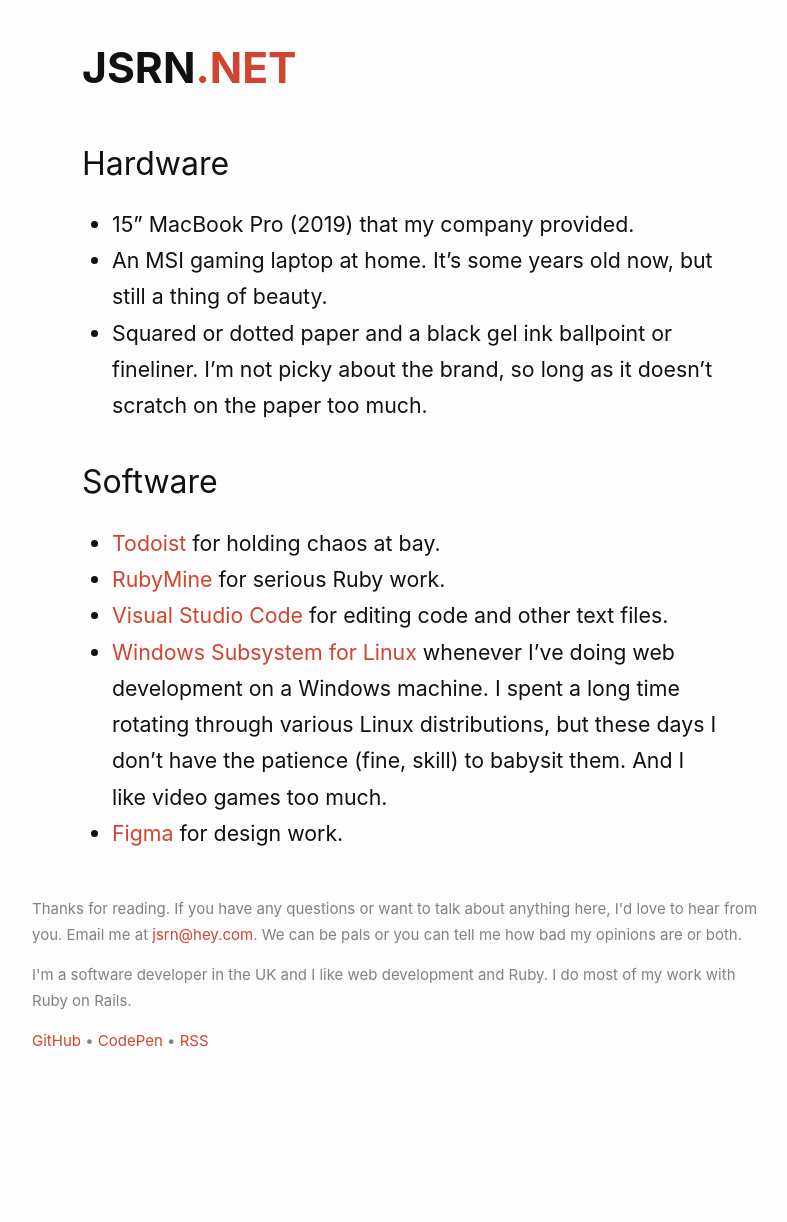
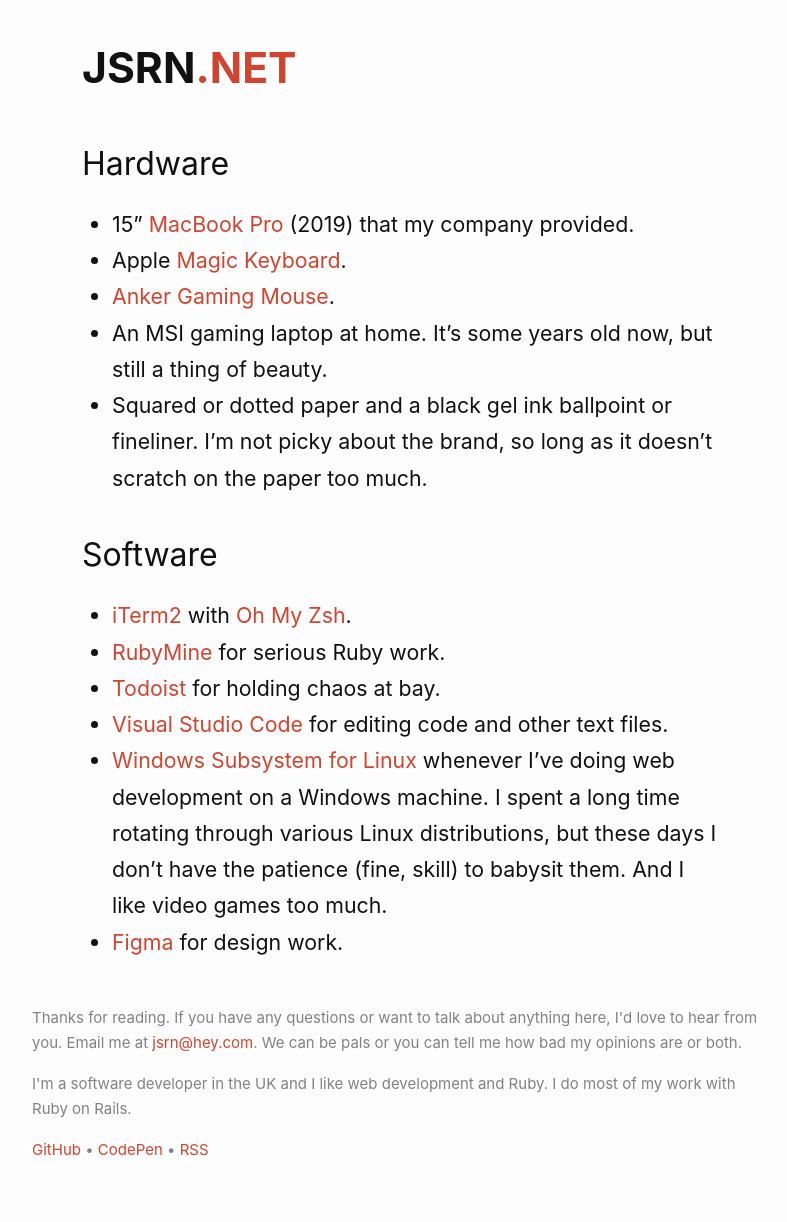
Before and after one commit to jsrn/jsrn.github.io, a Jekyll site: the page built from uses.md, in a window 1280 px wide. Shown: the whole page, without its empty margins (238-1025 px from the left). Built offline with Jekyll 4.4.1, drawn with Linux system fonts in a browser that asks for light colours; our own code applies the rules of GitHub Pages for plain Markdown files; before the commit the page ends 1114 px from its top, so only the background shows below that.

Commit message:
Updated uses page

```diff
--- a/uses.md
+++ b/uses.md
@@ -4,14 +4,17 @@
 
 ## Hardware
 
-* 15" MacBook Pro (2019) that my company provided.
+* 15" [MacBook Pro](https://www.apple.com/uk/shop/buy-mac/macbook-pro) (2019) that my company provided.
+* Apple [Magic Keyboard](https://www.apple.com/uk/shop/product/MLA22B/A/magic-keyboard-british-english).
+* [Anker Gaming Mouse](https://www.anker.com/es/products/variant/8200-dpi-highprecision-laser-gaming-mouse/98ANDS2368-BA).
 * An MSI gaming laptop at home. It's some years old now, but still a thing of beauty.
 * Squared or dotted paper and a black gel ink ballpoint or fineliner. I'm not picky about the brand, so long as it doesn't scratch on the paper too much.
 
 ## Software
 
+* [iTerm2](https://iterm2.com/) with [Oh My Zsh](https://ohmyz.sh/).
+* [RubyMine](https://www.jetbrains.com/ruby/) for serious Ruby work.
 * [Todoist](https://todoist.com) for holding chaos at bay.
-* [RubyMine](https://www.jetbrains.com/ruby/) for serious Ruby work.
 * [Visual Studio Code](https://code.visualstudio.com/) for editing code and other text files.
 * [Windows Subsystem for Linux](https://docs.microsoft.com/en-us/windows/wsl/faq) whenever I've doing web development on a Windows machine. I spent a long time rotating through various Linux distributions, but these days I don't have the patience (fine, skill) to babysit them. And I like video games too much.
 * [Figma](https://www.figma.com/) for design work.
```
